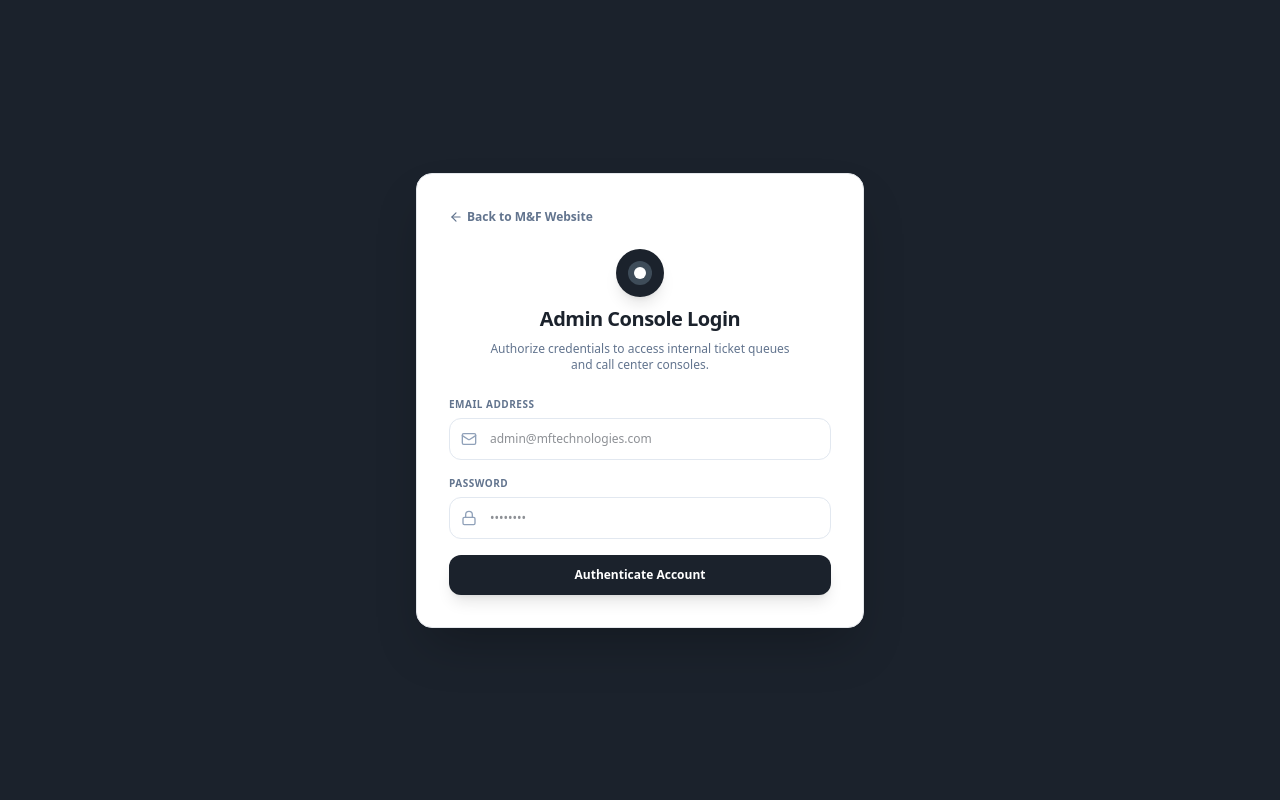
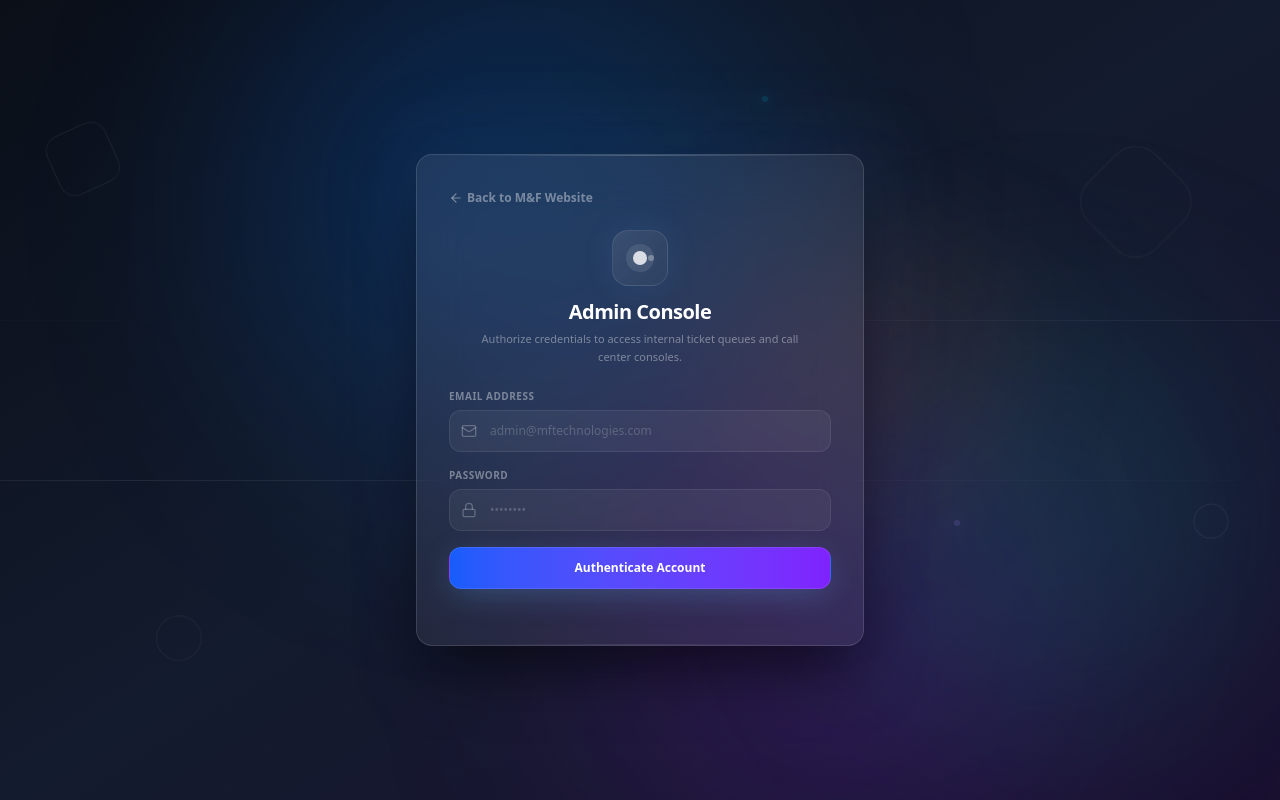
Before and after one commit to MuthamiM/M-F, a Next.js app in the folder frontend/: page /admin/login in a window 1280 px wide. Built offline with nearby package versions, Linux system fonts and the light colour scheme.

Commit message:
feat: modernize admin login page with animated glassmorphism background and aesthetic UI enhancements

```diff
--- a/frontend/src/app/admin/login/page.tsx
+++ b/frontend/src/app/admin/login/page.tsx
@@ -44,62 +44,170 @@ export default function AdminLoginPage() {
   };
 
   return (
-    <div className="min-h-screen bg-[#1B222C] flex items-center justify-center p-4 font-sans antialiased text-[#1B222C]">
-      <div className="w-full max-w-md bg-white border border-[#E4E7EB] rounded-2xl p-8 shadow-2xl space-y-6">
+    <div className="min-h-screen relative overflow-hidden flex items-center justify-center p-4 font-sans antialiased text-[#1B222C]">
+
+      {/* ── Animated Background ─────────────────────────────────────── */}
+      <style jsx>{`
+        @keyframes float1 {
+          0%, 100% { transform: translate(0, 0) scale(1); }
+          25% { transform: translate(80px, -120px) scale(1.1); }
+          50% { transform: translate(-60px, -200px) scale(0.95); }
+          75% { transform: translate(100px, -80px) scale(1.05); }
+        }
+        @keyframes float2 {
+          0%, 100% { transform: translate(0, 0) scale(1); }
+          25% { transform: translate(-100px, 60px) scale(1.15); }
+          50% { transform: translate(80px, 120px) scale(0.9); }
+          75% { transform: translate(-60px, -40px) scale(1.1); }
+        }
+        @keyframes float3 {
+          0%, 100% { transform: translate(0, 0) scale(1); }
+          33% { transform: translate(120px, -60px) scale(1.2); }
+          66% { transform: translate(-80px, 80px) scale(0.85); }
+        }
+        @keyframes float4 {
+          0%, 100% { transform: translate(0, 0) rotate(0deg); }
+          25% { transform: translate(-70px, -100px) rotate(90deg); }
+          50% { transform: translate(60px, -160px) rotate(180deg); }
+          75% { transform: translate(-40px, -60px) rotate(270deg); }
+        }
+        @keyframes float5 {
+          0%, 100% { transform: translate(0, 0) scale(1); }
+          30% { transform: translate(90px, 70px) scale(1.1); }
+          60% { transform: translate(-50px, -90px) scale(0.95); }
+        }
+        @keyframes pulse-glow {
+          0%, 100% { opacity: 0.4; }
+          50% { opacity: 0.7; }
+        }
+        @keyframes grid-scroll {
+          0% { transform: translate(0, 0); }
+          100% { transform: translate(40px, 40px); }
+        }
+        @keyframes shimmer {
+          0% { background-position: -200% 0; }
+          100% { background-position: 200% 0; }
+        }
+        .orb-1 { animation: float1 20s ease-in-out infinite; }
+        .orb-2 { animation: float2 25s ease-in-out infinite; }
+        .orb-3 { animation: float3 18s ease-in-out infinite; }
+        .orb-4 { animation: float4 30s linear infinite; }
+        .orb-5 { animation: float5 22s ease-in-out infinite; }
+        .pulse-slow { animation: pulse-glow 4s ease-in-out infinite; }
+        .grid-anim { animation: grid-scroll 8s linear infinite; }
+        .shimmer-line {
+          background: linear-gradient(90deg, transparent 0%, rgba(255,255,255,0.08) 50%, transparent 100%);
+          background-size: 200% 100%;
+          animation: shimmer 3s ease-in-out infinite;
+        }
+      `}</style>
+
+      {/* Deep gradient base */}
+      <div className="absolute inset-0 bg-gradient-to-br from-[#0a0f18] via-[#131b2e] to-[#1a1030]" />
+
+      {/* Subtle animated grid overlay */}
+      <div className="absolute inset-0 opacity-[0.04]">
+        <div
+          className="grid-anim absolute inset-[-40px]"
+          style={{
+            backgroundImage: `
+              linear-gradient(rgba(255,255,255,0.3) 1px, transparent 1px),
+              linear-gradient(90deg, rgba(255,255,255,0.3) 1px, transparent 1px)
+            `,
+            backgroundSize: '40px 40px',
+          }}
+        />
+      </div>
+
+      {/* Gradient mesh orbs */}
+      <div className="orb-1 absolute top-[10%] left-[15%] w-[500px] h-[500px] rounded-full bg-gradient-to-br from-blue-600/25 to-cyan-400/10 blur-[100px]" />
+      <div className="orb-2 absolute bottom-[5%] right-[10%] w-[450px] h-[450px] rounded-full bg-gradient-to-tl from-violet-600/20 to-fuchsia-500/10 blur-[100px]" />
+      <div className="orb-3 absolute top-[50%] left-[60%] w-[350px] h-[350px] rounded-full bg-gradient-to-r from-emerald-500/15 to-teal-400/10 blur-[80px]" />
+      <div className="orb-5 absolute top-[20%] right-[30%] w-[250px] h-[250px] rounded-full bg-gradient-to-bl from-amber-500/10 to-orange-400/5 blur-[70px]" />
+
+      {/* Floating geometric shapes */}
+      <div className="orb-4 absolute top-[25%] left-[8%] w-16 h-16 border border-white/[0.06] rounded-2xl" />
+      <div className="orb-2 absolute top-[70%] left-[20%] w-10 h-10 border border-white/[0.05] rounded-full" />
+      <div className="orb-3 absolute top-[15%] right-[18%] w-20 h-20 border border-white/[0.04] rounded-3xl rotate-45" />
+      <div className="orb-1 absolute bottom-[20%] right-[12%] w-8 h-8 border border-white/[0.06] rounded-lg rotate-12" />
+      <div className="orb-5 absolute bottom-[35%] left-[40%] w-6 h-6 bg-white/[0.03] rounded-full" />
+      <div className="orb-4 absolute top-[60%] right-[35%] w-12 h-12 border border-white/[0.04] rounded-xl" />
+
+      {/* Glowing accent dots */}
+      <div className="pulse-slow absolute top-[30%] left-[35%] w-2 h-2 bg-blue-400/40 rounded-full shadow-[0_0_20px_6px_rgba(96,165,250,0.15)]" />
+      <div className="pulse-slow absolute top-[65%] right-[25%] w-1.5 h-1.5 bg-violet-400/40 rounded-full shadow-[0_0_20px_6px_rgba(167,139,250,0.15)]" style={{ animationDelay: '1.5s' }} />
+      <div className="pulse-slow absolute bottom-[25%] left-[55%] w-2.5 h-2.5 bg-emerald-400/30 rounded-full shadow-[0_0_20px_6px_rgba(52,211,153,0.1)]" style={{ animationDelay: '3s' }} />
+      <div className="pulse-slow absolute top-[12%] right-[40%] w-1.5 h-1.5 bg-cyan-400/30 rounded-full shadow-[0_0_15px_5px_rgba(34,211,238,0.1)]" style={{ animationDelay: '2s' }} />
+
+      {/* Shimmer lines */}
+      <div className="shimmer-line absolute top-[40%] left-0 right-0 h-[1px]" />
+      <div className="shimmer-line absolute top-[60%] left-0 right-0 h-[1px]" style={{ animationDelay: '1.5s' }} />
+
+      {/* ── Glassmorphism Login Card ─────────────────────────────────── */}
+      <div className="relative z-10 w-full max-w-md">
+        {/* Glow behind card */}
+        <div className="absolute -inset-4 bg-gradient-to-b from-blue-500/10 via-violet-500/5 to-transparent rounded-[2rem] blur-2xl" />
+
+        <div className="relative bg-white/[0.07] backdrop-blur-xl border border-white/[0.12] rounded-2xl p-8 shadow-[0_32px_64px_-12px_rgba(0,0,0,0.6)] space-y-6">
+          {/* Top shimmer accent */}
+          <div className="absolute top-0 left-8 right-8 h-[1px] bg-gradient-to-r from-transparent via-white/20 to-transparent" />
+
           {/* Back Link */}
-        <Link href="/" className="inline-flex items-center gap-1 text-xs font-semibold text-slate-500 hover:text-slate-900 transition-colors">
+          <Link href="/" className="inline-flex items-center gap-1 text-xs font-semibold text-white/40 hover:text-white/80 transition-colors">
             <ArrowLeft className="h-3.5 w-3.5" />
             Back to M&amp;F Website
           </Link>
 
           {/* Brand Logo & Header */}
-        <div className="text-center space-y-2">
-          <div className="mx-auto h-12 w-12 rounded-full bg-[#1B222C] flex items-center justify-center shadow-lg">
-            <div className="relative h-6 w-6 rounded-full bg-[#3E4C59] flex items-center justify-center">
-              <span className="h-3 w-3 rounded-full bg-white absolute" />
-              <span className="h-1.5 w-1.5 rounded-full bg-[#3E4C59] absolute right-0" />
+          <div className="text-center space-y-3">
+            <div className="mx-auto h-14 w-14 rounded-2xl bg-gradient-to-br from-white/10 to-white/[0.03] border border-white/10 flex items-center justify-center shadow-[0_0_30px_4px_rgba(96,165,250,0.08)]">
+              <div className="relative h-7 w-7 rounded-full bg-white/10 flex items-center justify-center">
+                <span className="h-3.5 w-3.5 rounded-full bg-white/80 absolute" />
+                <span className="h-1.5 w-1.5 rounded-full bg-white/30 absolute right-0" />
               </div>
             </div>
-          <h2 className="text-xl font-bold tracking-tight">Admin Console Login</h2>
-          <p className="text-xs text-slate-500 max-w-xs mx-auto">
+            <div>
+              <h2 className="text-xl font-bold tracking-tight text-white">Admin Console</h2>
+              <p className="text-[11px] text-white/40 max-w-xs mx-auto mt-1 leading-relaxed">
                 Authorize credentials to access internal ticket queues and call center consoles.
               </p>
+            </div>
           </div>
 
           {/* Login Form */}
           <form onSubmit={handleSubmit} className="space-y-4">
             <div className="space-y-1.5">
-            <label className="text-[10px] font-bold uppercase tracking-wider text-slate-500 block">Email Address</label>
+              <label className="text-[10px] font-bold uppercase tracking-wider text-white/40 block">Email Address</label>
               <div className="relative">
-              <Mail className="absolute left-3 top-1/2 -translate-y-1/2 h-4 w-4 text-slate-400" />
+                <Mail className="absolute left-3 top-1/2 -translate-y-1/2 h-4 w-4 text-white/25" />
                 <input
                   type="email"
                   required
                   value={email}
                   onChange={(e) => setEmail(e.target.value)}
                   placeholder="admin@mftechnologies.com"
-                className="w-full text-xs pl-10 pr-4 py-3 border border-slate-200 rounded-xl focus:outline-none focus:border-[#1B222C] transition-colors"
+                  className="w-full text-xs pl-10 pr-4 py-3 bg-white/[0.05] border border-white/[0.08] rounded-xl text-white placeholder-white/20 focus:outline-none focus:border-blue-400/40 focus:bg-white/[0.08] focus:shadow-[0_0_20px_2px_rgba(96,165,250,0.08)] transition-all"
                 />
               </div>
             </div>
 
             <div className="space-y-1.5">
-            <label className="text-[10px] font-bold uppercase tracking-wider text-slate-500 block">Password</label>
+              <label className="text-[10px] font-bold uppercase tracking-wider text-white/40 block">Password</label>
               <div className="relative">
-              <Lock className="absolute left-3 top-1/2 -translate-y-1/2 h-4 w-4 text-slate-400" />
+                <Lock className="absolute left-3 top-1/2 -translate-y-1/2 h-4 w-4 text-white/25" />
                 <input
                   type="password"
                   required
                   value={password}
                   onChange={(e) => setPassword(e.target.value)}
                   placeholder="••••••••"
-                className="w-full text-xs pl-10 pr-4 py-3 border border-slate-200 rounded-xl focus:outline-none focus:border-[#1B222C] transition-colors"
+                  className="w-full text-xs pl-10 pr-4 py-3 bg-white/[0.05] border border-white/[0.08] rounded-xl text-white placeholder-white/20 focus:outline-none focus:border-blue-400/40 focus:bg-white/[0.08] focus:shadow-[0_0_20px_2px_rgba(96,165,250,0.08)] transition-all"
                 />
               </div>
             </div>
 
             {errorMsg && (
-            <div className="bg-red-50 text-red-700 text-xs px-4 py-3 rounded-xl flex items-start gap-2">
+              <div className="bg-red-500/10 border border-red-500/20 text-red-300 text-xs px-4 py-3 rounded-xl flex items-start gap-2 backdrop-blur-sm">
                 <AlertCircle className="h-4 w-4 shrink-0 mt-0.5" />
                 <span>{errorMsg}</span>
               </div>
@@ -108,7 +216,7 @@ export default function AdminLoginPage() {
             <button
               type="submit"
               disabled={loading}
-            className="w-full py-3 bg-[#1B222C] hover:bg-[#3E4C59] text-white font-bold text-xs rounded-xl shadow-lg transition-colors flex items-center justify-center gap-1.5 disabled:opacity-75 disabled:cursor-not-allowed cursor-pointer"
+              className="w-full py-3 bg-gradient-to-r from-blue-600 to-violet-600 hover:from-blue-500 hover:to-violet-500 text-white font-bold text-xs rounded-xl shadow-[0_8px_32px_-4px_rgba(96,165,250,0.3)] hover:shadow-[0_8px_40px_-4px_rgba(96,165,250,0.5)] transition-all flex items-center justify-center gap-1.5 disabled:opacity-60 disabled:cursor-not-allowed cursor-pointer border border-white/10"
             >
               {loading ? (
                 <span className="h-4 w-4 rounded-full border-2 border-white border-t-transparent animate-spin" />
@@ -117,6 +225,10 @@ export default function AdminLoginPage() {
               )}
             </button>
           </form>
+
+          {/* Bottom accent line */}
+          <div className="absolute bottom-0 left-12 right-12 h-[1px] bg-gradient-to-r from-transparent via-white/10 to-transparent" />
+        </div>
       </div>
     </div>
   );
```
Lines whose indentation alone changed are shown as unchanged.
